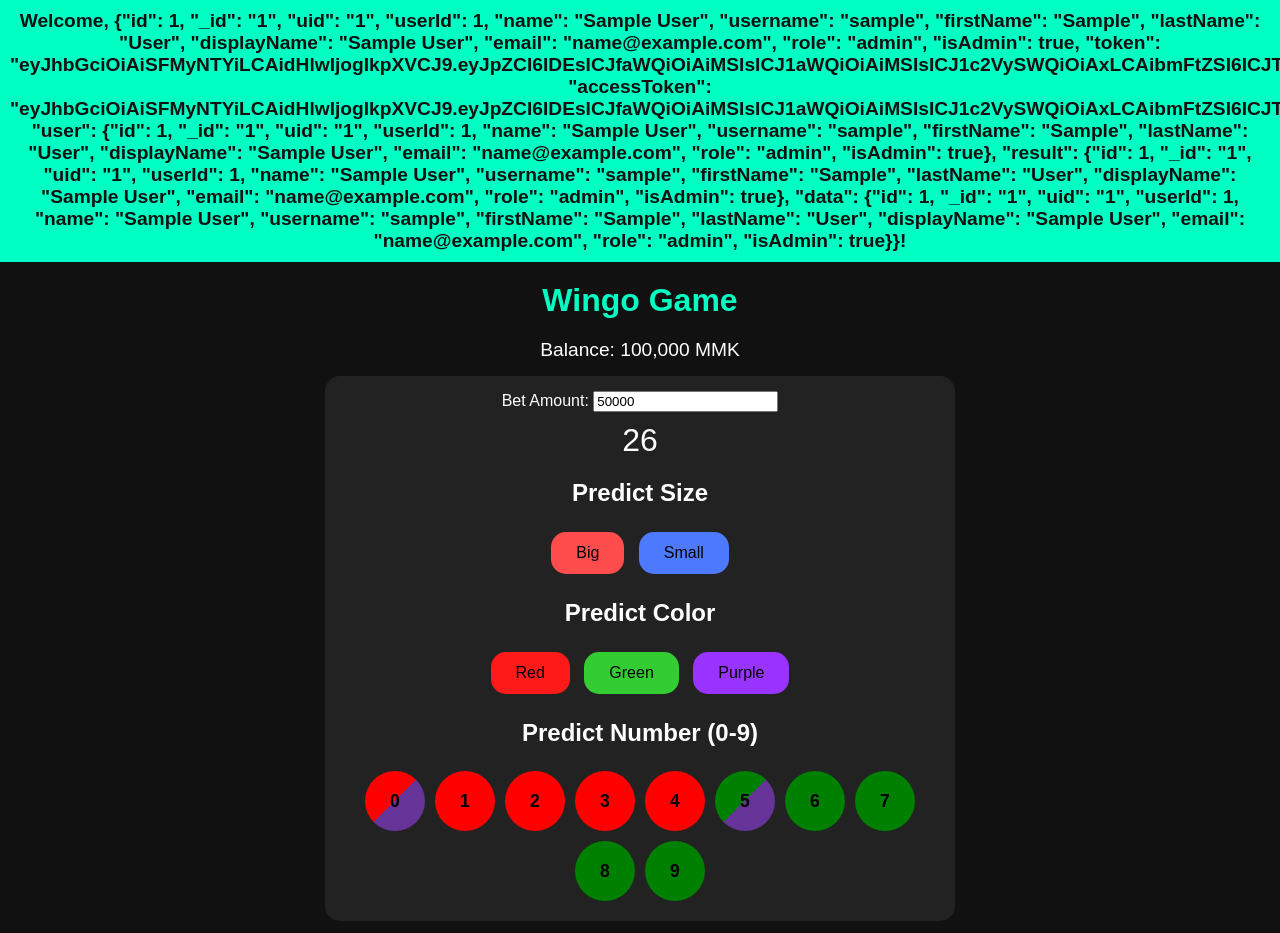
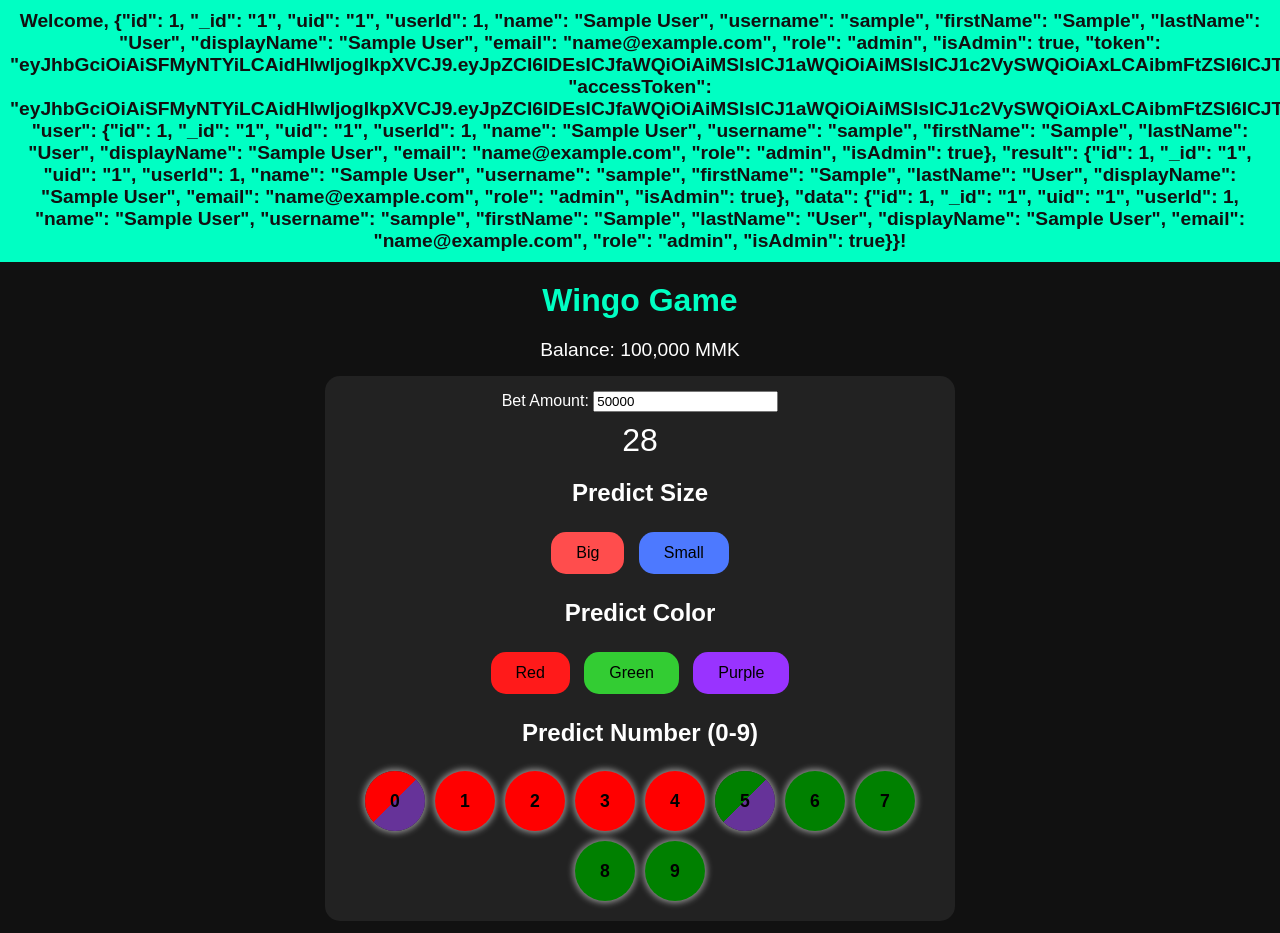
Before and after one commit to asd583/win-go, a plain HTML site: page player_game.html in a window 1280 px wide. Shown: the top 933 px of the page. Drawn offline with Linux system fonts and the light colour scheme; sample sign-in values are in the browser's storage.

Commit message:
Update player_game.html

```diff
--- a/player_game.html
+++ b/player_game.html
@@ -21,7 +21,7 @@ button:hover { transform:scale(1.05); }
 .slide { animation:slideUp 0.5s forwards; }
 @keyframes slideUp { from {transform:translateY(100%);} to {transform:translateY(0);} }
 .number-grid { display:flex; flex-wrap:wrap; justify-content:center; }
-.number-grid button { width:60px; height:60px; border-radius:50%; margin:5px; font-weight:bold; font-size:1.1rem; cursor:pointer; transition:0.2s; }
+.number-grid button { width:60px; height:60px; border-radius:50%; margin:5px; font-weight:bold; font-size:1.1rem; cursor:pointer; transition:0.2s; position:relative; }
 .number-grid button:hover { transform:scale(1.1); }
 </style>
 </head>
@@ -65,14 +65,13 @@ document.getElementById('welcome').textContent = `Welcome, ${player}!`;
 let balance = parseInt(localStorage.getItem(player+'_balance')||'100000');
 let userBet = null;
 let betAmount = 50000;
-let countdown = 30;
 let historyArr = [];
-
 let roundCount = 0;
 let lastNumber = null;
 let lastColor = null;
 let numberSerial = 0;
 let colorSerial = 0;
+const ROUND_DURATION = 30; // seconds
 
 // --- Functions ---
 function initNumbers(){
@@ -93,6 +92,8 @@ function initNumbers(){
       btn.style.background='green';
     }
 
+    // Glow for visibility
+    btn.style.boxShadow = '0 0 6px 2px rgba(255,255,255,0.5)';
     btn.onclick = ()=>placeBet(i);
     container.appendChild(btn);
   }
@@ -113,17 +114,28 @@ function placeBet(choice){
   document.getElementById('resultSection').classList.add('slide');
 }
 
-function startTimer(){
-  setInterval(()=>{
-    document.getElementById('timer').textContent = countdown;
-    countdown--;
-    if(countdown<0){
-      countdown=30;
-      playRound();
-    }
-  },1000);
+// --- Myanmar Time Based Round ---
+function getMyanmarTime() {
+    const now = new Date();
+    return new Date(now.getTime() + 6.5*60*60*1000); // UTC+6:30
 }
 
+function startRoundClock() {
+    const timerEl = document.getElementById('timer');
+
+    function updateTimer() {
+        const mmtNow = getMyanmarTime();
+        const seconds = mmtNow.getSeconds();
+        const countdown = ROUND_DURATION - (seconds % ROUND_DURATION);
+        timerEl.textContent = countdown;
+        if(countdown === 0) playRound();
+    }
+
+    updateTimer();
+    setInterval(updateTimer, 1000);
+}
+
+// --- Play Round ---
 function playRound(){
   roundCount++;
   const sizes=['Big','Small'];
@@ -167,6 +179,7 @@ function playRound(){
   userBet=null;
 }
 
+// --- Render History ---
 function renderHistory(){
   const ul = document.getElementById('historyList');
   ul.innerHTML='';
@@ -178,37 +191,9 @@ function renderHistory(){
   });
 }
 
+// --- Start Game ---
 updateBalance();
-startTimer();
+startRoundClock();
 </script>
 </body>
 </html>
-
-// --- Myanmar Time Based Countdown ---
-function getMyanmarTime() {
-    const now = new Date();
-    // Convert UTC to MMT (UTC+6:30)
-    const mmtTime = new Date(now.getTime() + 6.5*60*60*1000);
-    return mmtTime;
-}
-
-// Game settings
-const ROUND_DURATION = 30; // seconds
-
-function startRoundClock() {
-    const timerEl = document.getElementById('timer');
-
-    function updateTimer() {
-        const mmtNow = getMyanmarTime();
-        const seconds = mmtNow.getSeconds();
-        const countdown = ROUND_DURATION - (seconds % ROUND_DURATION);
-        timerEl.textContent = countdown;
-
-        if(countdown === 0) playRound();
-    }
-
-    updateTimer(); // initialize immediately
-    setInterval(updateTimer, 1000);
-}
-
-startRoundClock();
```
